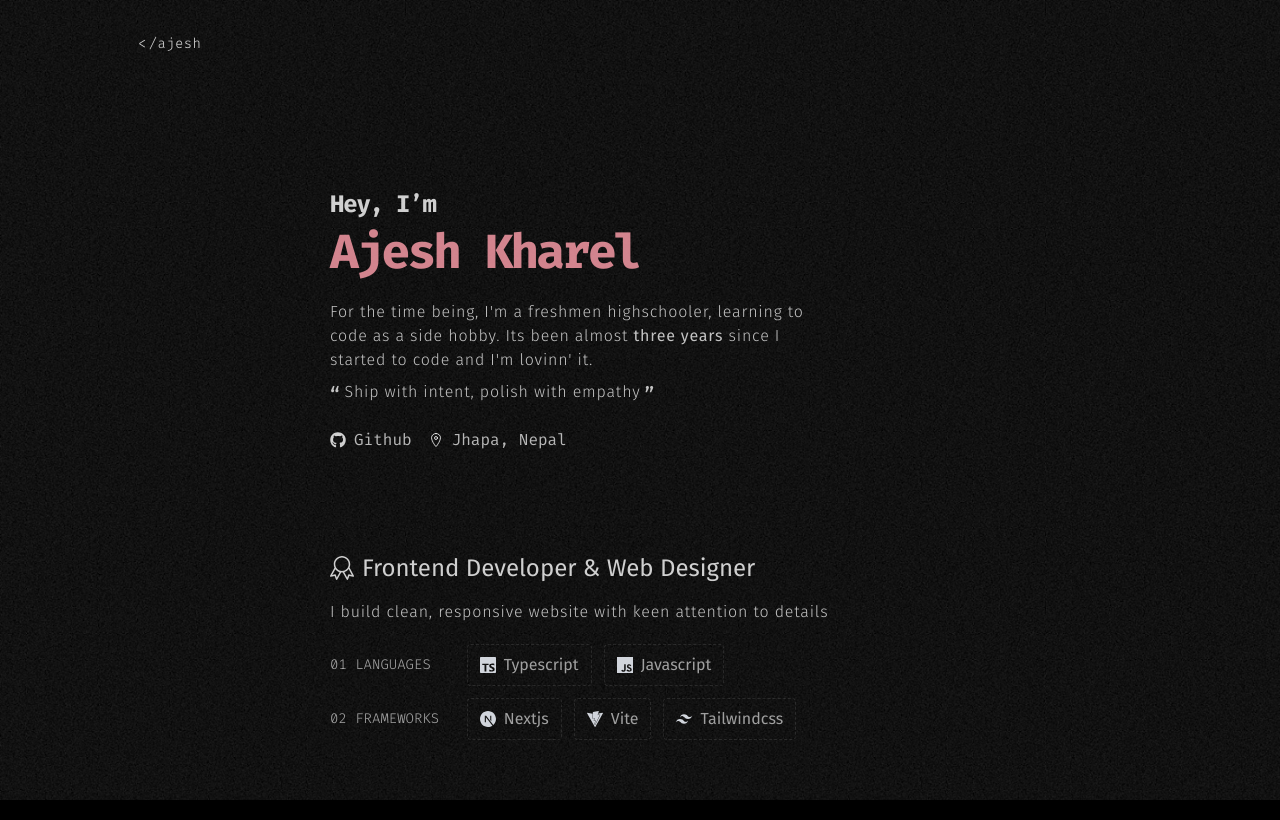
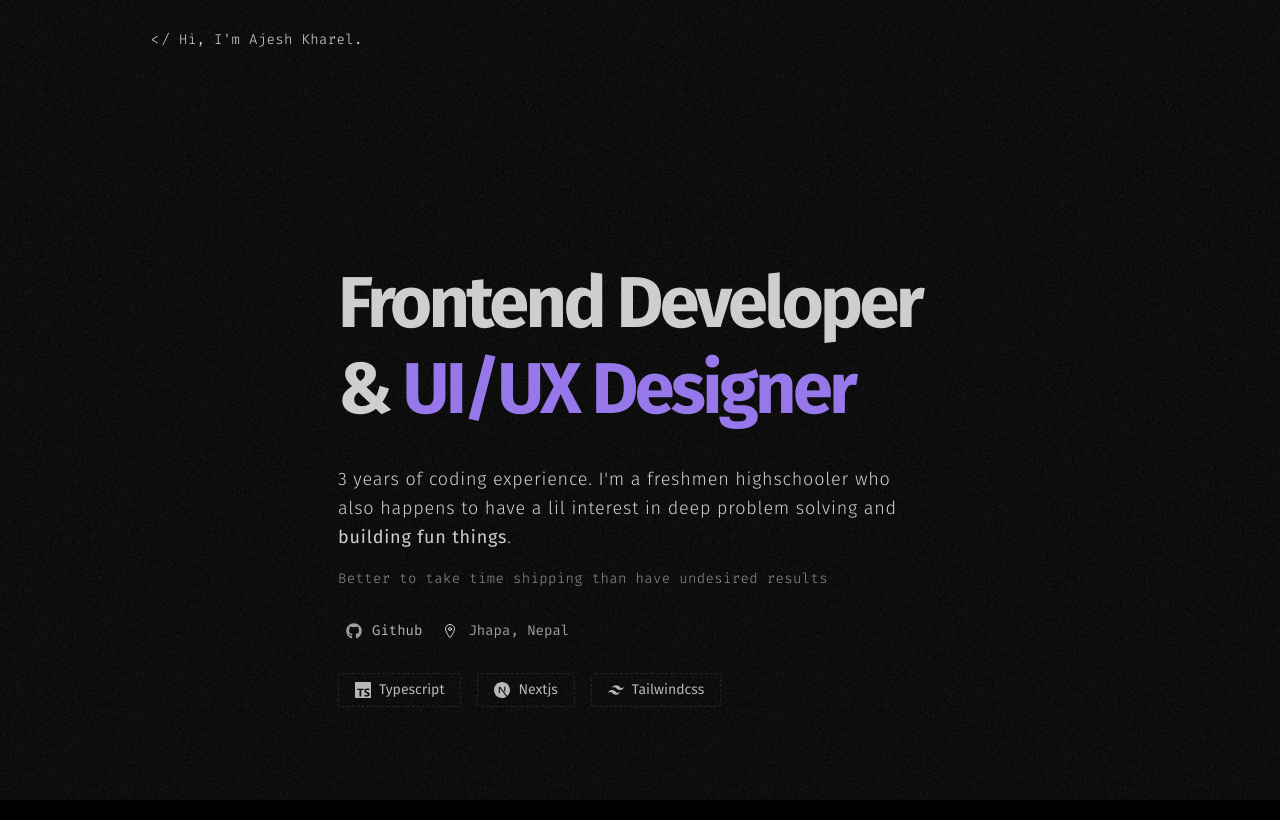
Before and after one commit to MrKharel/portfolio, a Next.js app: page / in a window 1280 px wide. Built offline with nearby package versions, Linux system fonts and the light colour scheme.

Commit message:
Redesign complete

```diff
--- a/src/app/globals.css
+++ b/src/app/globals.css
@@ -20,11 +20,8 @@ body {
 	--color-page: var(--bg-page);
 }
 
-.flex-primary {
-	@apply flex flex-col gap-4;
-}
 @utility text-body {
-	@apply text-white/75 font-[300] tracking-wider;
+	@apply text-white/80 font-[300] tracking-wider;
 }
 
 u {
@@ -40,14 +37,14 @@ u {
 }
 
 .bg-grid {
-	position: absolute;
+	position: fixed;
 	inset: 0; /* or set width/height explicitly */
 	background-image: url("/background.jfif");
 	background-repeat: repeat;
 	background-size: 50vw auto; /* w-48 = 12rem = 192px, height auto-scales */
-	opacity: 0.13;
+	opacity: 0.1;
 }
 
 @utility section {
-	@apply w-screen max-w-[700px] 2xl:max-w-[850px] self-center px-4 md:px-10;
+	@apply w-screen max-w-[700px] 2xl:max-w-[850px] self-center px-6 sm:px-12;
 }
--- a/src/app/layout.tsx
+++ b/src/app/layout.tsx
@@ -12,7 +12,7 @@ export default function RootLayout({ children }: { children: React.ReactNode })
 	return (
 		<html lang="en" className={`${FiraCode.variable} ${FiraSans.variable}`}>
 			<body className="font-sans flex flex-col bg-black text-white/80 pb-20">
-				<div className="bg-grid -z-10" />
+				<div className="fixed	top-0 left-0 bg-grid -z-10" />
 				{children}
 			</body>
 		</html>
--- a/src/app/page.tsx
+++ b/src/app/page.tsx
@@ -1,13 +1,12 @@
 "use server";
 
-import { Header, Hero, Techs } from "@/components";
+import { Header, Hero } from "@/components";
 
 export default async function LandingPage() {
 	return (
 		<>
-			<Header title="/ajesh" />
+			<Header title="/ Hi, I'm Ajesh Kharel." />
 			<Hero />
-			<Techs />
 		</>
 	);
 }
--- a/src/components/Header.tsx
+++ b/src/components/Header.tsx
@@ -6,7 +6,7 @@ interface HeaderProps {
 
 export const Header = (props: HeaderProps) => {
 	return (
-		<header className="px-6 lg:px-[10vw] w-screen h-22 self-center flex justify-between items-center fixed top-0">
+		<header className="px-4 lg:px-[11vw] w-screen h-20 flex items-center">
 			<Logo title={props.title} />
 		</header>
 	);
--- a/src/components/Hero.tsx
+++ b/src/components/Hero.tsx
@@ -1,70 +1,81 @@
 import { FaGithub } from "react-icons/fa6";
 import { IoLocationOutline } from "react-icons/io5";
+import { SiNextdotjs, SiTailwindcss, SiTypescript, SiJavascript, SiVite } from "react-icons/si";
 
 interface Link {
 	label: string;
 	icon: any;
 	href: string;
 }
+interface Technology {
+	icon: React.ReactNode;
+	title: string;
+}
+
+const technologies: Technology[] = [
+	{ icon: <SiTypescript className="size-4" />, title: "Typescript" },
+	{ icon: <SiNextdotjs className="size-4" />, title: "Nextjs" },
+	{ icon: <SiTailwindcss className="size-4" />, title: "Tailwindcss" },
+];
 
 const links: Array<Link> = [{ label: "Github", icon: FaGithub, href: "https://github.com/MrKharel" }];
 
 export const Hero = () => {
 	return (
-		<section className="section mt-40 md:mt-45 flex-primary">
-			<h2 className="font-title font-mono text-2xl font-bold leading-10.5 tracking-tighter leading-12">
-				Hey, I&rsquo;m <br />{" "}
-				<span className="text-4xl md:text-5xl text-rose-300/80 tracking-[-3px]">Ajesh Kharel</span>
+		<section className="section pt-12 sm:pt-45 flex flex-col gap-8 relative">
+			<h2 className="font-title text-4xl sm:text-6xl lg:text-7xl font-bold leading-[1.2] tracking-tighter">
+				Frontend Developer <br />& <span className="text-violet-400/90">UI/UX Designer</span>
 			</h2>
+			{/* Body text with improved readability */}
+			<div className="text-body max-w-xl space-y-4">
+				<p className="text-base sm:text-lg text-white/80 leading-relaxed">
+					3 years of coding experience. I'm a freshmen highschooler who also happens to have a lil interest in deep
+					problem solving and <b>building fun things</b>.
+				</p>
+				<p className="text-sm text-white/50 font-mono tracking-wide">
+					Better to take time shipping than have undesired results
+				</p>
+			</div>
+			{/* Socials - redesigned as pills */}
+			<nav className="flex flex-wrap gap-3 items-center">
+				{links.map((link, index) => (
+					<a
+						key={index}
+						href={link.href}
+						target="_blank"
+						rel="noopener noreferrer"
+						className="group flex items-center gap-2.5 px-2 rounded-full">
+						<link.icon className="w-4 h-4 text-white/60 group-hover:text-primary transition-colors" />
+						<span className="text-sm font-mono text-white/70 group-hover:text-white transition-colors">
+							{link.label}
+						</span>
+					</a>
+				))}
 
-			{/* Body text */}
-			<div className="text-body max-w-120 [&>p>span]:font-[400]">
-				<p>
-					For the time being, I'm a freshmen highschooler, learning to code as a side hobby. Its been almost{" "}
-					<span>three years</span> since I started to code and I'm lovinn' it.
-				</p>
-
-				<p className="mt-2 flex gap-1 [&>span]:text-2xl">
-					<span>&ldquo;</span> Ship with intent, polish with empathy <span>&rdquo;</span>
-				</p>
-
-				{/* I don't currently have the projects to list here. So, commented it out for now. */}
-				{/* <p className="mt-2">
-					I choose to build and focus on what genuinely interests me, namely:{" "}
-					<a href="" className="typical-link">
-						a custom chess engine
-					</a>
-					, and{" "}
-					<a href="" className="typical-link">
-						a repository of games I enjoy
-					</a>
-					.
-				</p> */}
-			</div>
-
-			{/* Socials */}
-			<nav className="flex gap-4">
-				{links.map((link, index) => {
-					return (
-						<div key={index} className="flex gap-2 items-center transition-all duration-200 ease-in-out w-fit group">
-							{<link.icon />}
-							<a href={link.href} target="_blank" className="text-white/70 group-hover:text-white/90 font-mono">
-								{link.label}
-							</a>
-						</div>
-					);
-				})}
-
-				<div className="group flex items-center gap-2">
-					<IoLocationOutline className="group-hover:text-white/90" />
+				{/* Location - distinct styling */}
+				<div className="flex items-center gap-2.5">
+					<IoLocationOutline className="w-4 h-4 text-primary/60" />
 					<a
 						href="https://en.wikipedia.org/wiki/Jhapa_District"
 						target="_blank"
-						className="text-white/70 group-hover:text-white/90 font-mono transition-all duration-500">
+						rel="noopener noreferrer"
+						className="text-sm font-mono text-white/60 hover:text-white transition-colors duration-300">
 						Jhapa, Nepal
 					</a>
 				</div>
 			</nav>
+			{/* Technologies I use */}
+			<div className="flex flex-wrap gap-2 md:gap-4">
+				{technologies.map((tech, index) => {
+					return (
+						<div
+							key={index}
+							className="flex-1 sm:flex-0 flex gap-2 items-center text-white/70 text-xs md:text-sm border border-dashed border-white/10 rounded px-2 md:px-4 py-1.5">
+							{tech.icon} {tech.title}
+						</div>
+					);
+				})}
+			</div>
 		</section>
 	);
 };
--- a/src/components/Techs.tsx
+++ /dev/null
@@ -1,67 +0,0 @@
-import { SlBadge } from "react-icons/sl";
-import { SiNextdotjs, SiTailwindcss, SiTypescript, SiJavascript, SiVite } from "react-icons/si";
-
-interface TechnologyCard {
-	icon: React.ReactNode;
-	title: string;
-}
-interface Section {
-	title: string;
-	cards: Array<TechnologyCard>;
-}
-
-const languages: TechnologyCard[] = [
-	{ icon: <SiTypescript className="size-4" />, title: "Typescript" },
-	{ icon: <SiJavascript className="size-4" />, title: "Javascript" },
-];
-const frameworks: TechnologyCard[] = [
-	{ icon: <SiNextdotjs className="size-4" />, title: "Nextjs" },
-	{ icon: <SiVite className="size-4" />, title: "Vite" },
-	{ icon: <SiTailwindcss className="size-4" />, title: "Tailwindcss" },
-];
-const sections: Array<Section> = [
-	{ title: "Languages", cards: languages },
-	{ title: "Frameworks", cards: frameworks },
-];
-
-export const Techs = () => {
-	return (
-		<section className="section mt-25 flex-primary">
-			<h2 className="flex items-start gap-2 text-xl lg:text-2xl">
-				<SlBadge className="size-6 text-lg lg:text-xl font-[100] mt-1" />
-				Frontend Developer & Web Designer
-			</h2>
-
-			<div className="text-body">I build clean, responsive website with keen attention to details</div>
-
-			<div className="flex flex-col gap-6 md:gap-2">
-				{sections.map((section, index) => {
-					return (
-						<div key={index} className="flex flex-col md:items-center md:grid grid-cols-[1fr_4fr] gap-2 md:gap-4 mt-1">
-							<label className="text-white/60 font-[300] font-mono uppercase text-sm">
-								0{index + 1} {section.title}
-							</label>
-							<div className="flex flex-wrap gap-3">
-								{section.cards.map((card, index) => {
-									return <TechnologyCard key={index} {...card} />;
-								})}
-							</div>
-						</div>
-					);
-				})}
-			</div>
-		</section>
-	);
-};
-
-const TechnologyCard = (props: TechnologyCard) => {
-	return (
-		<div className="group flex gap-2 w-fit px-3 py-2 hover:bg-zinc-900 transition-all duration-500 ease-in-out border border-dashed border-white/10 rounded">
-			<div className="pt-1 text-3xl text-gray-300 group-hover:-rotate-2 transition-all duration-500 ease-in-out">
-				{props.icon}
-			</div>
-
-			<h3 className="text-white/60 group-hover:rotate-1 transition-all duration-500 ease-in-out">{props.title}</h3>
-		</div>
-	);
-};
--- a/src/components/index.ts
+++ b/src/components/index.ts
@@ -1,4 +1,3 @@
 export * from "./Header";
 export * from "./Hero";
-export * from "./Techs";
 export * from "./Projects";
--- a/src/ui/Logo.tsx
+++ b/src/ui/Logo.tsx
@@ -10,7 +10,9 @@ export const Logo = (props: LogoProps) => {
 			href="#"
 			className="group flex items-center gap-0.5 w-fit px-2.5 py-1.5 rounded-lg text-sm font-[300] font-mono tracking-wide text-white/80 hover:text-white cursor-pointer select-none transition-all duration-300 ease-out hover:bg-white/10 hover:scale-105 active:scale-99">
 			<span className="inline-block transition-transform duration-300 ease-out group-hover:-rotate-12">{"<"}</span>
-			<span className="transition-transform duration-300 ease-out group-hover:translate-x-0.5">{props.title}</span>
+			<span className="transition-transform duration-300 ease-out group-hover:translate-x-0.5 group-hover:rotate-1">
+				{props.title}
+			</span>
 		</Link>
 	);
 };
```
